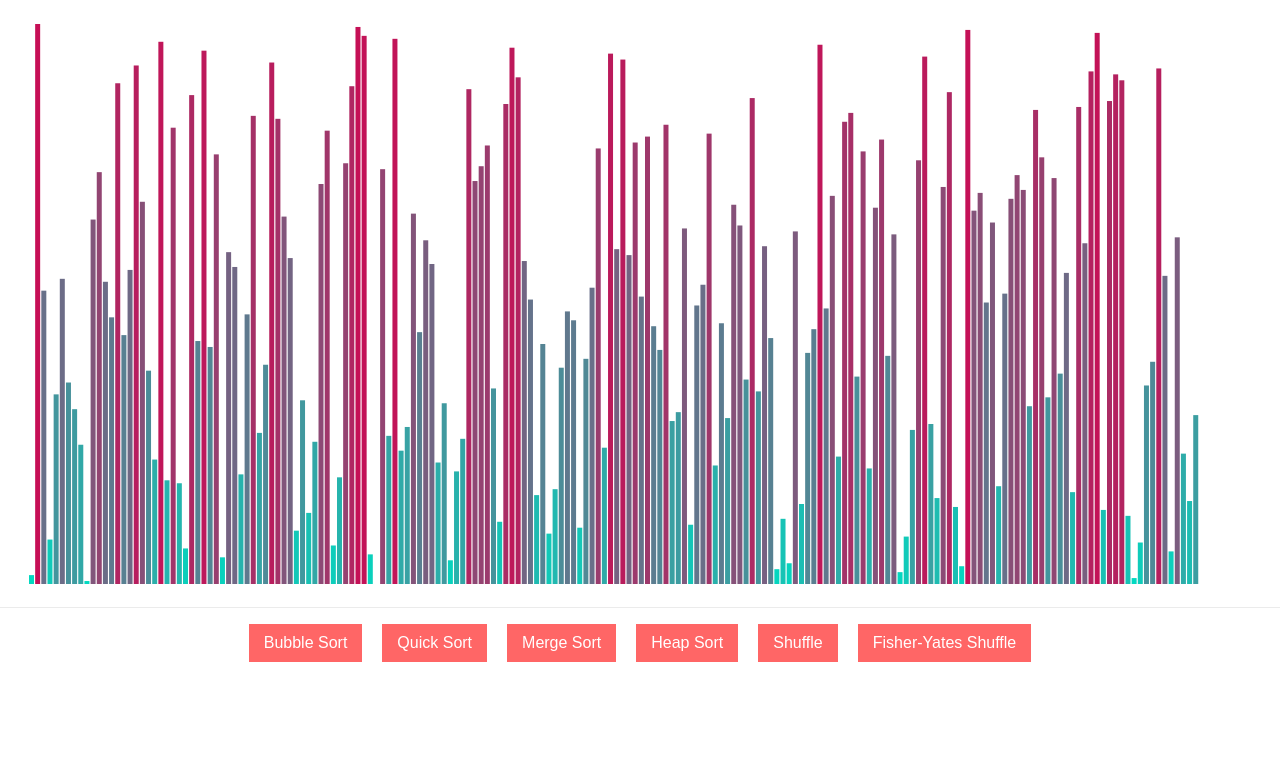
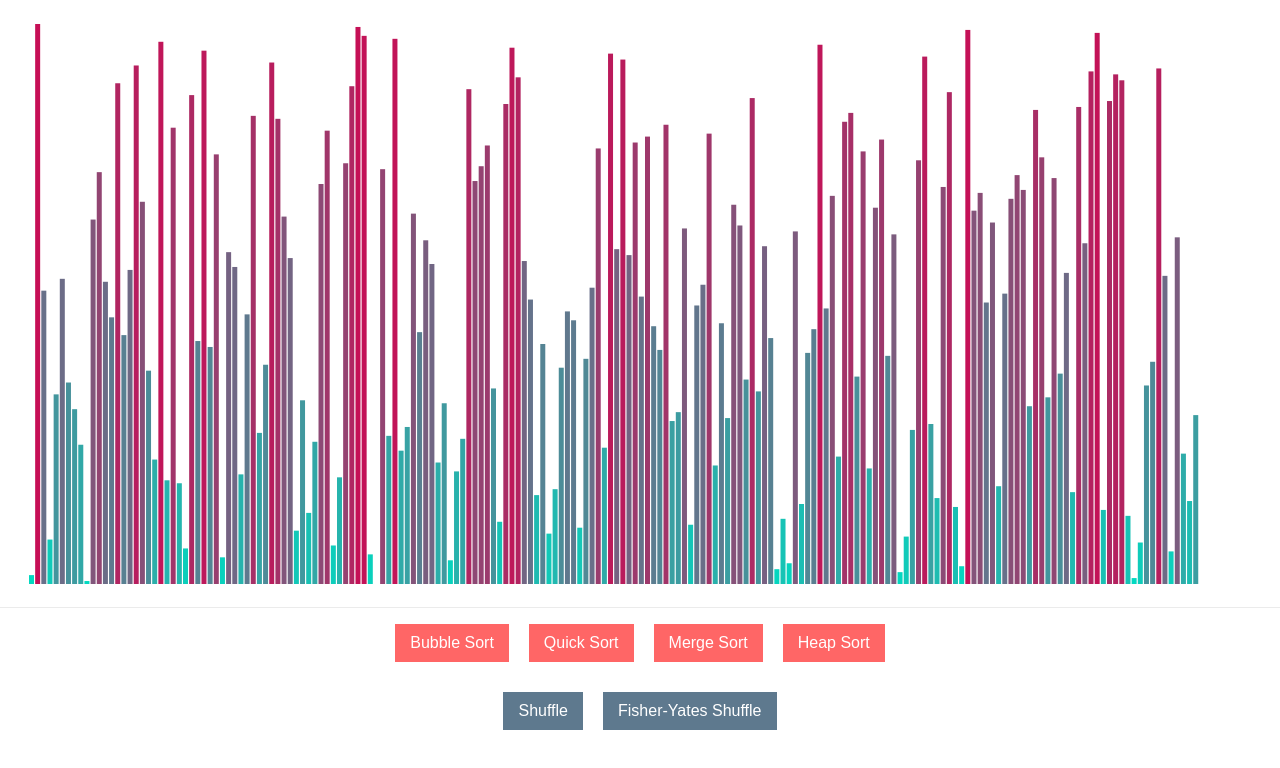
Before and after one commit to tsheng1/align, a website built with webpack: page index.html in a window 1280 px wide. Built offline with nearby package versions, Linux system fonts and the light colour scheme.

Commit message:
Add styling

```diff
--- a/index.html
+++ b/index.html
@@ -3,7 +3,7 @@
 
 <head>
   <meta charset="utf-8">
-  <title>D3 Test</title>
+  <title>align</title>
   <script type="text/javascript" src="/d3/d3.min.js"></script>
   <script src="./dist/main.js"></script>
   <link rel="stylesheet" href="./dist/main.css"/>
@@ -11,7 +11,8 @@
 
 <body>
     <svg height="600" class="chart"></svg>
-    <div id="buttons"></div>
+    <div id="sort-buttons"></div>
+    <div id="shuffle-buttons"></div>
 </body>
 
 </html>
--- a/src/create_map.js
+++ b/src/create_map.js
@@ -152,13 +152,15 @@ export default class Map {
     fisherShuffle.className += "button";
     fisherShuffle.onclick = this.fisherShuffleFunc;
 
-    const buttonsDiv = document.getElementById("buttons")
-    buttonsDiv.append(bubbleSortButton);
-    buttonsDiv.append(quickSortButton);
-    buttonsDiv.append(mergeSortButton);
-    buttonsDiv.append(heapSortButton)
-    buttonsDiv.append(shuffleButton);
-    buttonsDiv.append(fisherShuffle);
+    const sortButtonsDiv = document.getElementById("sort-buttons")
+    sortButtonsDiv.append(bubbleSortButton);
+    sortButtonsDiv.append(quickSortButton);
+    sortButtonsDiv.append(mergeSortButton);
+    sortButtonsDiv.append(heapSortButton)
+
+    const shuffleButtonsDiv = document.getElementById("shuffle-buttons")
+    shuffleButtonsDiv.append(shuffleButton);
+    shuffleButtonsDiv.append(fisherShuffle);
   }
 
   quickSortButtonFunc(e) {
--- a/src/styles/index.scss
+++ b/src/styles/index.scss
@@ -27,14 +27,21 @@ button {
     padding: 10px 15px;
     margin: 15px 10px;
     text-decoration: none;
-    background: #ff6666;
     color: #ffffff;
     font-family: sans-serif;
     font-size: 1rem;
     cursor: pointer;
     text-align: center;
     transition: background 250ms ease-in-out,
-                transform 150ms ease;
+    transform 150ms ease;
     -webkit-appearance: none;
     -moz-appearance: none;
 }
+
+#shuffle-buttons button {
+  background-color: #5e798e;
+}
+
+#sort-buttons button {
+  background: #ff6666;
+}
```
